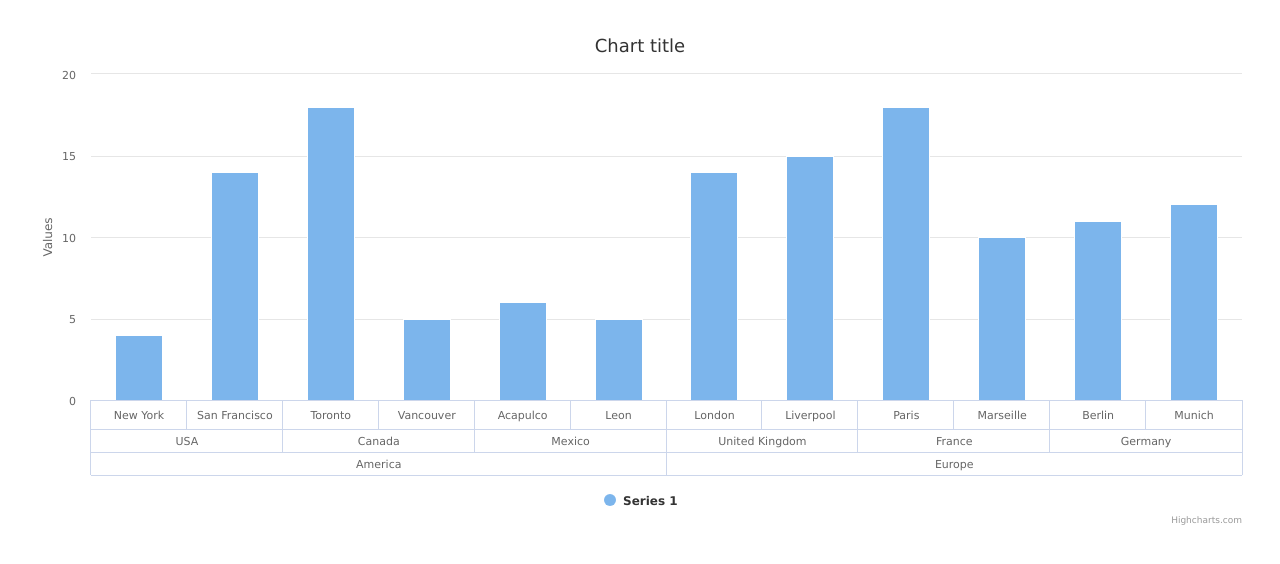
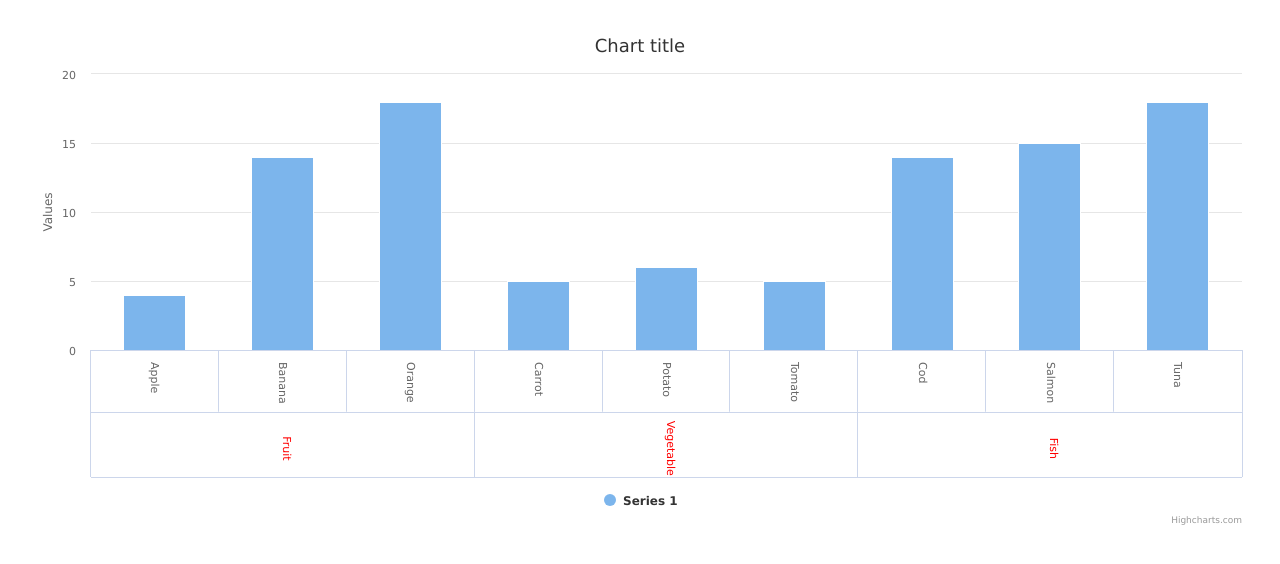
Before and after one commit to blacklabel/grouped_categories, a website: page bug2.html in a window 1280 px wide. Drawn offline with nearby package versions, Linux system fonts and the light colour scheme.

Commit message:
Fixed #232, textPxLength should be calculated based on the rotation

```diff
--- a/bug2.html
+++ b/bug2.html
@@ -29,26 +29,27 @@ window.chart = new Highcharts.Chart({
         // styledMode: true
     },
     series: [{
-        data: [4, 14, 18, 5, 6, 5, 14, 15, 18, 10, 11, 12]
+        data: [4, 14, 18, 5, 6, 5, 14, 15, 18]
+        // data: [4, 14, 18, 5, 6, 5, 14, 15, 18, 10, 11, 12]
     }],
     xAxis: {
-        xlabels: {
+        labels: {
             groupedOptions: [{
                 style: {
                     color: 'red' // set red font for labels in 1st-Level
                 },
-                rotation: -90,
+                rotation: 90,
             }, {
                 style: {
                     color: 'green' // set red font for labels in 1st-Level
                 },
                 rotation: 90,
             }],
-            rotation: -90, // 0-level options aren't changed, use them as always
+            rotation: 90, // 0-level options aren't changed, use them as always
             distance: 10
         },
         xcategories: ["Apple", "Banana", "Orange", "Carrot", "Potato", "Tomato", "Cod", "Salmon", "Tuna"],
-        xcategories: [{
+        categories: [{
             name: "Fruit",
             categories: ["Apple", "Banana", "Orange"]
         }, {
@@ -58,7 +59,7 @@ window.chart = new Highcharts.Chart({
             name: "Fish",
             categories: ["Cod", "Salmon", "Tuna"]
         }],
-        categories: [{
+        xcategories: [{
             name: "America",
             categories: [{
                 name: "USA",
--- a/ts/groupedCategories.ts
+++ b/ts/groupedCategories.ts
@@ -484,7 +484,11 @@ tickProto.addLabel = function (this: GroupedTick): boolean {
             pos: tick.pos
         }));
 
-        tick.label.textPxLength = tick.label.getBBox().width;
+        // #232 - calculate textPxLength based on rotation
+        const absRotation = Math.abs(tick.label.rotation || 0);
+        const reducedRotation = absRotation > 180 ? absRotation - (Math.floor(absRotation / 180) * 180) : absRotation;
+        tick.label.textPxLength = reducedRotation > 45 && reducedRotation < 135 ?
+            tick.label.getBBox().height : tick.label.getBBox().width;
     }
 
     if (axis.isGrouped && axis.options.labels.enabled && !isString(category)) {
```
Also changed, not shown: CHANGELOG.md, dist/grouped-categories.js, dist/grouped-categories.min.js, 1 other file.
